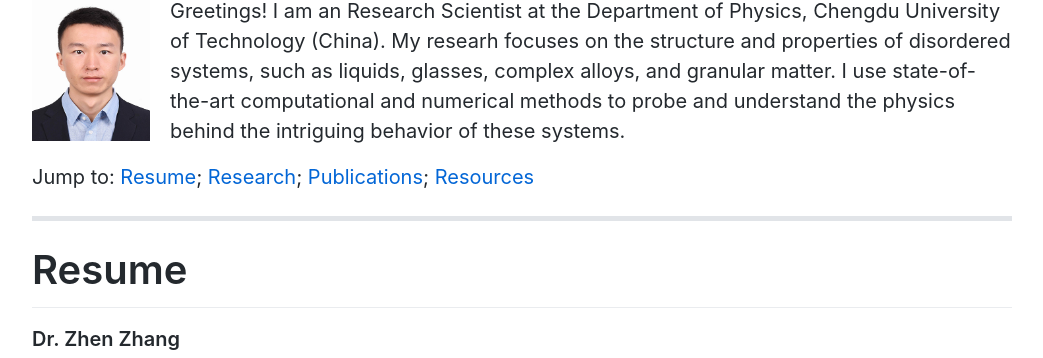
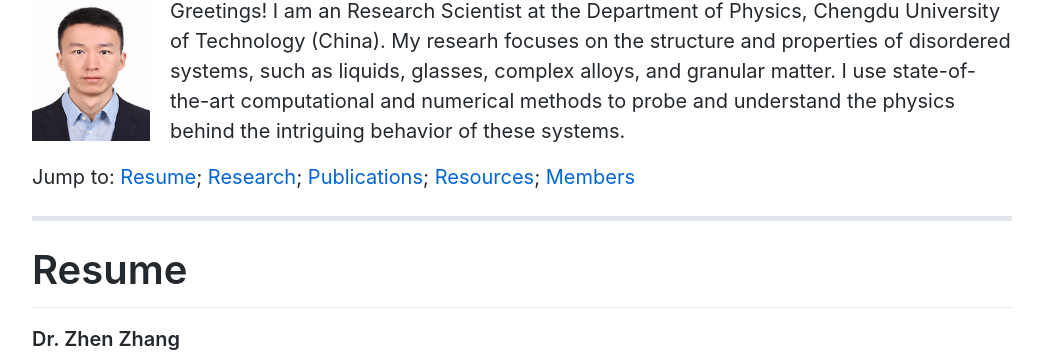
Before and after one commit to zhenzhang1991/zhenzhang1991.github.io, a Jekyll site: the page built from index.md, in a window 1280 px wide and 900 px high. Shown: the part 115-473 px from the top of the window, without its empty margins (118-1161 px from the left). Built offline with Jekyll 4.4.1, drawn with Linux system fonts in a browser that asks for light colours; Markdown is read by kramdown in place of the engine named in the settings; comment, search, counter and statistics services are not loaded.

Commit message:
Update index.md

```diff
--- a/index.md
+++ b/index.md
@@ -4,7 +4,7 @@ layout: default
 <img align="left" src="images/me.jpg" width="118">
 Greetings! I am an Research Scientist at the Department of Physics, Chengdu University of Technology (China). My researh focuses on the structure and properties of disordered systems, such as liquids, glasses, complex alloys, and granular matter. I use state-of-the-art computational and numerical methods to probe and understand the physics behind the intriguing behavior of these systems.
 
-Jump to: [Resume](#resume); [Research](#research-highlights); [Publications](#publications); [Resources](#resources)
+Jump to: [Resume](#resume); [Research](#research-highlights); [Publications](#publications); [Resources](#resources); [Members](#members)
 
 * * *
 
@@ -111,3 +111,5 @@ spectroscopy. [ISIJ International, 56, 828 (2016).](https://doi.org/10.2355/isij
 # Resources
 ## Codes and scripts
 [Four-point correlation structural analysis](https://github.com/zhenzhang1991/three-dimensional-structure)
+
+# Members
```
